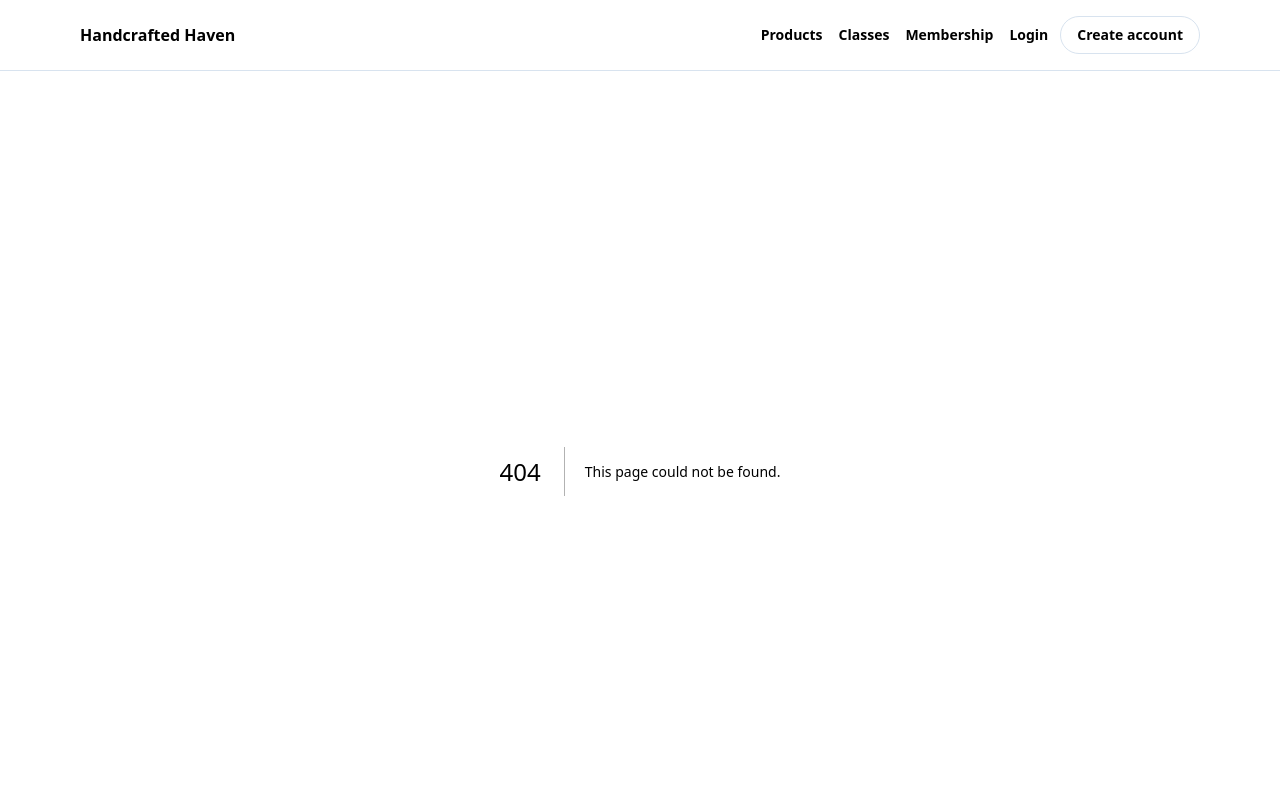
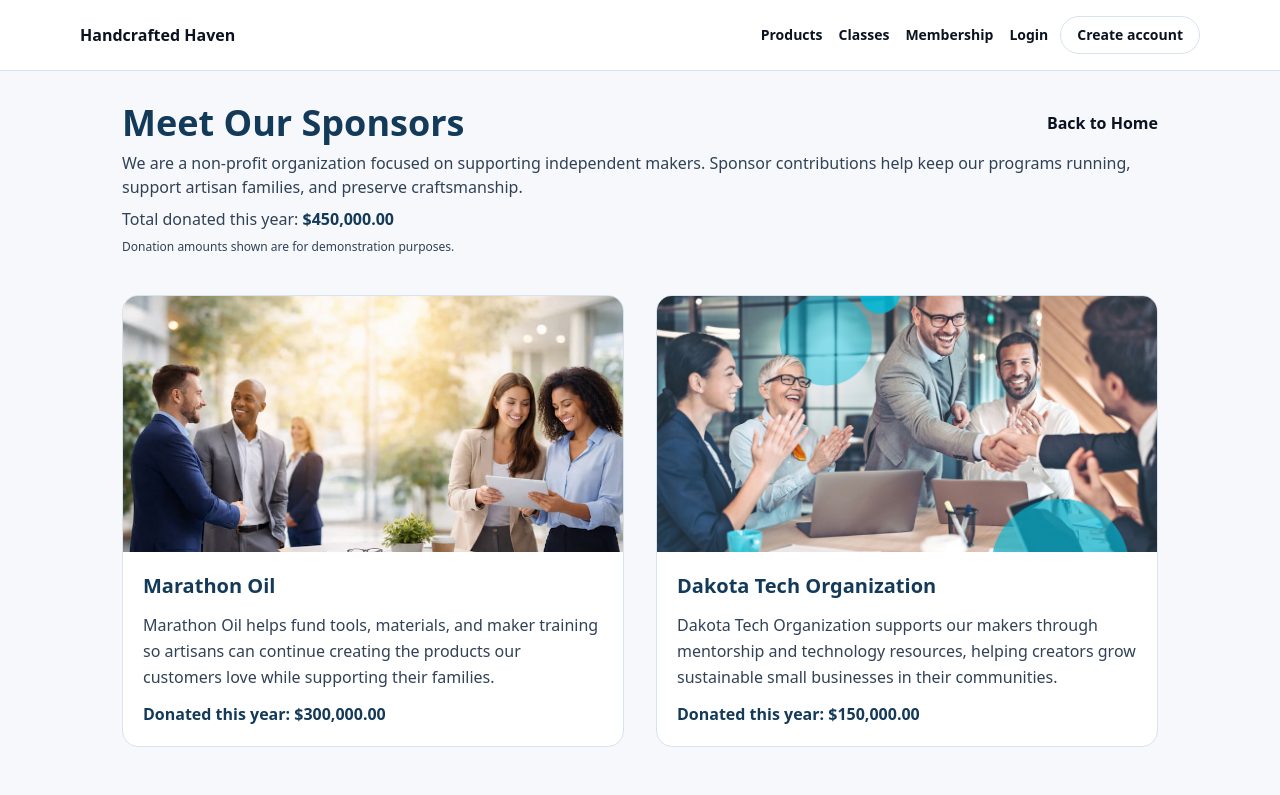
Before and after one commit to brunastockett7/wdd430-group-project, a Next.js app: page /sponsors in a window 1280 px wide. Before the commit this address had no page. Shown: the top 795 px of the page. Built offline with nearby package versions, Linux system fonts and the light colour scheme.

Commit message:
Completed the Sponsor's page (#12)
Co-authored-by: Jojera <jojera@byupathway.edu>

```diff
--- a/app/page.tsx
+++ b/app/page.tsx
@@ -45,6 +45,10 @@
 
             <Link href="/classes" className={styles.secondaryBtn}>
               Join classes
+            </Link>
+
+            <Link href="/sponsors" className={styles.secondaryBtn}>
+              Meet our sponsors
             </Link>
           </div>
         </div>
--- /dev/null
+++ b/app/sponsors/page.tsx
@@ -0,0 +1,118 @@
+import Image from "next/image";
+import Link from "next/link";
+
+type Sponsor = {
+  name: string;
+  image: string;
+  alt: string;
+  donatedThisYear: number;
+  description: string;
+};
+
+function formatMoney(amount: number) {
+  return amount.toLocaleString("en-US", {
+    style: "currency",
+    currency: "USD",
+  });
+}
+
+export default function SponsorsPage() {
+  const sponsors: Sponsor[] = [
+    {
+      name: "Marathon Oil",
+      image: "/sponsors/sponsor1.webp",
+      alt: "Business partners shaking hands",
+      donatedThisYear: 300000,
+      description:
+        "Marathon Oil helps fund tools, materials, and maker training so artisans can continue creating the products our customers love while supporting their families.",
+    },
+    {
+      name: "Dakota Tech Organization",
+      image: "/sponsors/sponsor2.webp",
+      alt: "Team collaborating in a meeting",
+      donatedThisYear: 150000,
+      description:
+        "Dakota Tech Organization supports our makers through mentorship and technology resources, helping creators grow sustainable small businesses in their communities.",
+    },
+  ];
+
+  const total = sponsors.reduce((sum, s) => sum + s.donatedThisYear, 0);
+
+  return (
+<main className="p-8 max-w-6xl mx-auto">
+      {/* Header */}
+<div className="flex items-center justify-between gap-4">
+<h1 className="text-4xl font-bold text-[var(--blue-dark)]">
+  Meet Our Sponsors
+</h1>
+
+        <Link href="/" className="font-semibold text-[var(--blue)]">
+          Back to Home
+</Link>
+</div>
+
+      <p className="mt-2 text-[var(--muted)]">
+        We are a non-profit organization focused on supporting independent makers.
+        Sponsor contributions help keep our programs running, support artisan
+        families, and preserve craftsmanship.
+</p>
+
+      <p className="mt-2 text-[var(--muted)]">
+        Total donated this year:{" "}
+<span className="font-semibold text-[var(--blue-dark)]">
+          {formatMoney(total)}
+</span>
+</p>
+
+      <p className="mt-2 text-xs text-[var(--muted)]">
+        Donation amounts shown are for demonstration purposes.
+</p>
+
+      {/* Sponsors Grid */}
+<section className="mt-10 grid gap-8 sm:grid-cols-2">
+        {sponsors.map((sponsor) => (
+<article
+            key={sponsor.name}
+            className="overflow-hidden rounded-2xl border border-[var(--border)] bg-[var(--card)]"
+>
+            {/* Fixed image height (same as Makers) */}
+<div className="relative h-64 w-full">
+<Image
+                src={sponsor.image}
+                alt={sponsor.alt}
+                fill
+                className="object-cover"
+                sizes="(max-width: 640px) 100vw, (max-width: 1024px) 50vw"
+                priority
+              />
+</div>
+
+            <div className="p-5">
+<h2 className="text-xl font-bold text-[var(--blue-dark)]">
+                {sponsor.name}
+</h2>
+
+              <p className="mt-3 text-[var(--muted)] leading-relaxed">
+                {sponsor.description}
+</p>
+
+              <p className="mt-3 font-semibold text-[var(--blue-dark)]">
+                Donated this year: {formatMoney(sponsor.donatedThisYear)}
+</p>
+</div>
+</article>
+        ))}
+</section>
+
+      {/* Footer */}
+<div className="mt-12 text-center">
+<Link
+          href="/"
+          className="inline-block rounded-full border border-[var(--border)] px-6 py-3 font-semibold"
+>
+          Back to Home
+</Link>
+</div>
+</main>
+  );
+}
```
Also changed, not shown: public/sponsors/sponsor1.webp (added), public/sponsors/sponsor2.webp (added).
